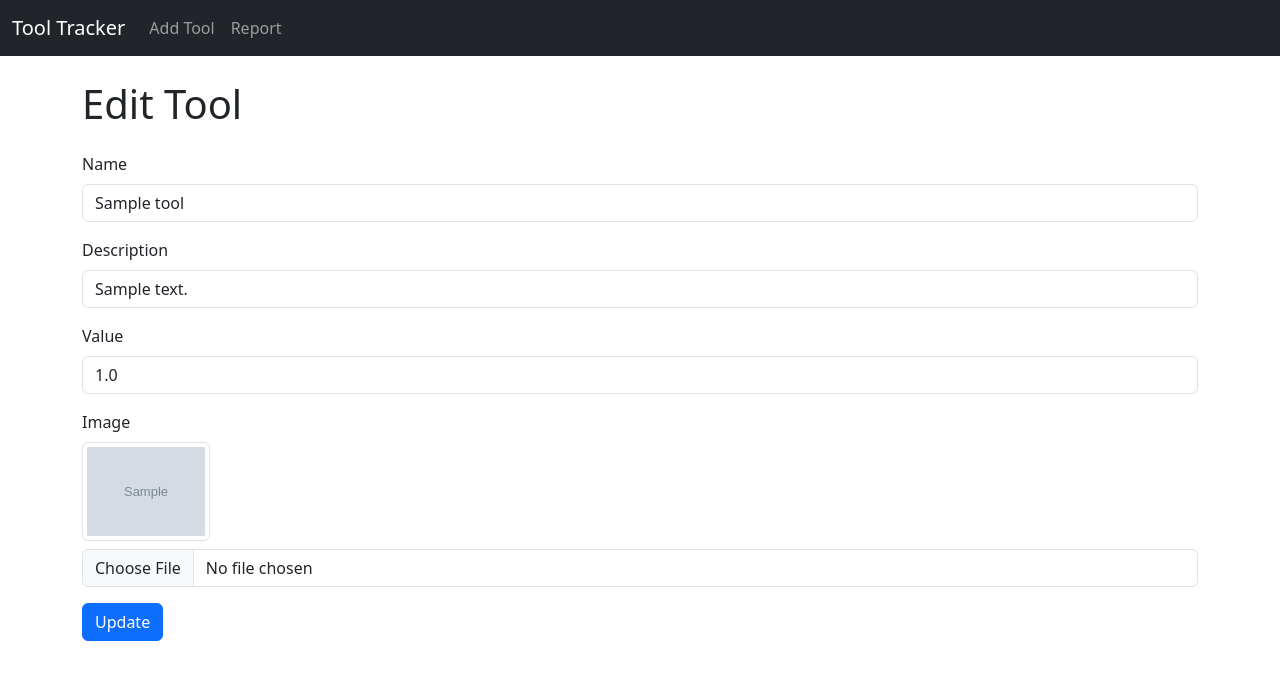
After one commit to d-kholin/tooltracker, a Flask app: page /edit/1 in a window 1280 px wide. The commit adds this page. Shown: the top 680 px of the page. Run offline with Flask 3, Linux system fonts and the light colour scheme; tables that the repository leaves empty hold one stand-in row (values such as "Sample post"); grey boxes marked "Sample" are stand-in pictures.

Commit message:
Enable editing tools

```diff
--- a/app.py
+++ b/app.py
@@ -162,7 +162,7 @@ def return_tool(tool_id):
                 "UPDATE loans SET returned_on=? WHERE id=?",
                 (returned_on, row[0]),
             )
-            conn.commit()
+        conn.commit()
     return redirect(url_for('index'))
 
 
@@ -183,5 +183,37 @@ def report():
     return render_template('report.html', rows=rows)
 
 
+@app.route('/edit/<int:tool_id>', methods=['GET', 'POST'])
+def edit_tool(tool_id):
+    with get_conn() as conn:
+        c = conn.cursor()
+        if request.method == 'POST':
+            name = request.form['name']
+            description = request.form.get('description', '')
+            value_raw = request.form.get('value')
+            value = float(value_raw) if value_raw else 0
+            image_file = request.files.get('image')
+            if image_file and image_file.filename:
+                os.makedirs(app.config['UPLOAD_FOLDER'], exist_ok=True)
+                filename = secure_filename(image_file.filename)
+                save_path = os.path.join(app.config['UPLOAD_FOLDER'], filename)
+                image_file.save(save_path)
+                image_path = os.path.join('images', filename)
+                c.execute(
+                    "UPDATE tools SET name=?, description=?, value=?, image_path=? WHERE id=?",
+                    (name, description, value, image_path, tool_id),
+                )
+            else:
+                c.execute(
+                    "UPDATE tools SET name=?, description=?, value=? WHERE id=?",
+                    (name, description, value, tool_id),
+                )
+            conn.commit()
+            return redirect(url_for('index'))
+        c.execute("SELECT * FROM tools WHERE id=?", (tool_id,))
+        tool = c.fetchone()
+    return render_template('edit_tool.html', tool=tool)
+
+
 if __name__ == '__main__':
     app.run(host='0.0.0.0', port=5000)
--- /dev/null
+++ b/templates/edit_tool.html
@@ -0,0 +1,28 @@
+{% extends 'base.html' %}
+{% block content %}
+<h1 class="mb-4">Edit Tool</h1>
+<form method="post" enctype="multipart/form-data" class="row g-3">
+  <div class="col-12">
+    <label class="form-label">Name</label>
+    <input type="text" class="form-control" name="name" value="{{ tool.name }}" required>
+  </div>
+  <div class="col-12">
+    <label class="form-label">Description</label>
+    <input type="text" class="form-control" name="description" value="{{ tool.description }}">
+  </div>
+  <div class="col-12">
+    <label class="form-label">Value</label>
+    <input type="number" step="0.01" class="form-control" name="value" value="{{ tool.value }}">
+  </div>
+  <div class="col-12">
+    <label class="form-label">Image</label>
+    {% if tool.image_path %}
+    <div class="mb-2"><img src="{{ url_for('static', filename=tool.image_path) }}" width="128" class="img-thumbnail"></div>
+    {% endif %}
+    <input type="file" class="form-control" name="image">
+  </div>
+  <div class="col-12">
+    <button type="submit" class="btn btn-primary">Update</button>
+  </div>
+</form>
+{% endblock %}
--- a/templates/index.html
+++ b/templates/index.html
@@ -9,7 +9,7 @@
   {% for t in tools %}
   <tr>
     <td>{{ t.id }}</td>
-    <td>{{ t.name }}</td>
+    <td><a href="{{ url_for('edit_tool', tool_id=t.id) }}">{{ t.name }}</a></td>
     <td>${{ '%.2f'|format(t.value or 0) }}</td>
     <td>{% if t.image_path %}<img src="{{ url_for('static', filename=t.image_path) }}" width="64" class="img-thumbnail">{% endif %}</td>
     <td>{% if t.borrower %}Lent to {{ t.borrower }} on {{ t.lent_on }}{% else %}Available{% endif %}</td>
```
